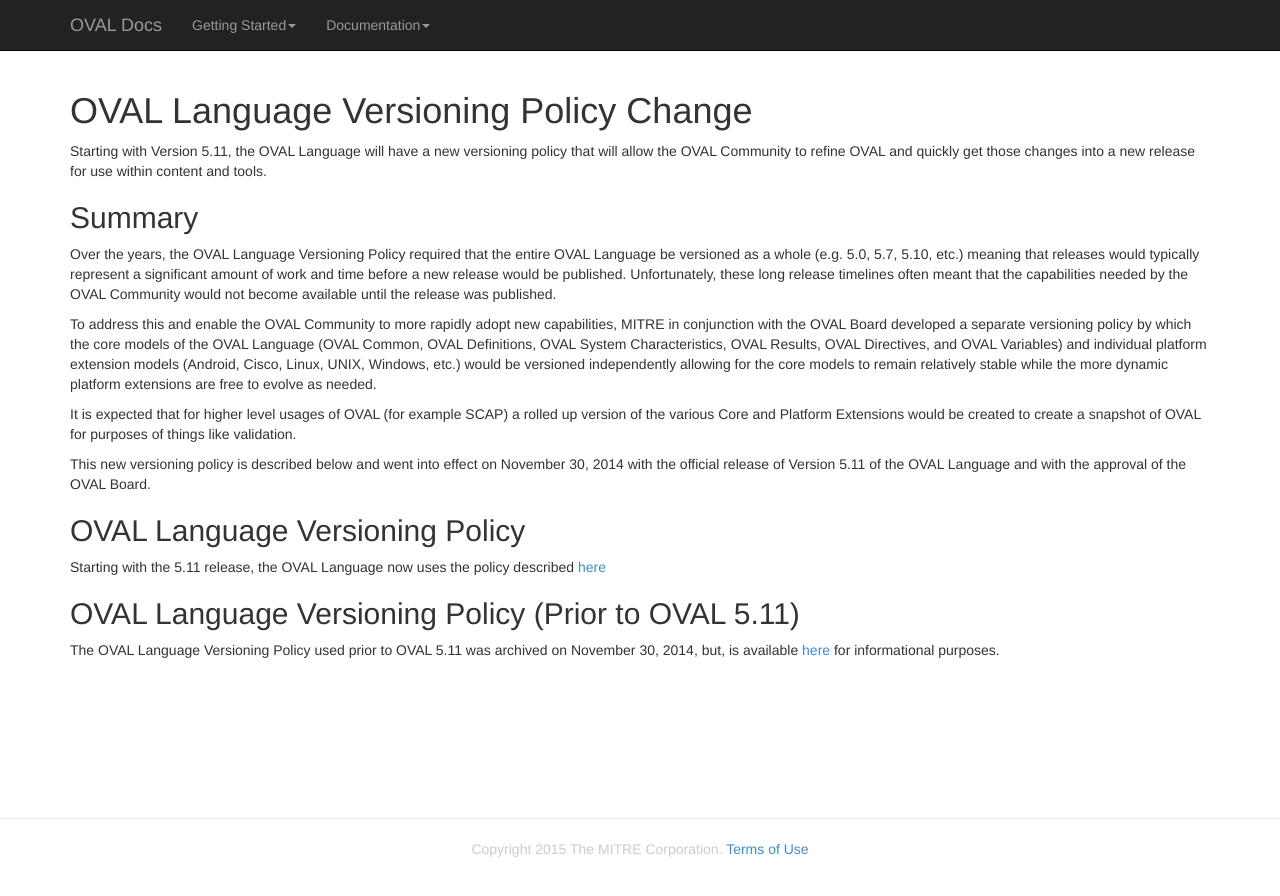
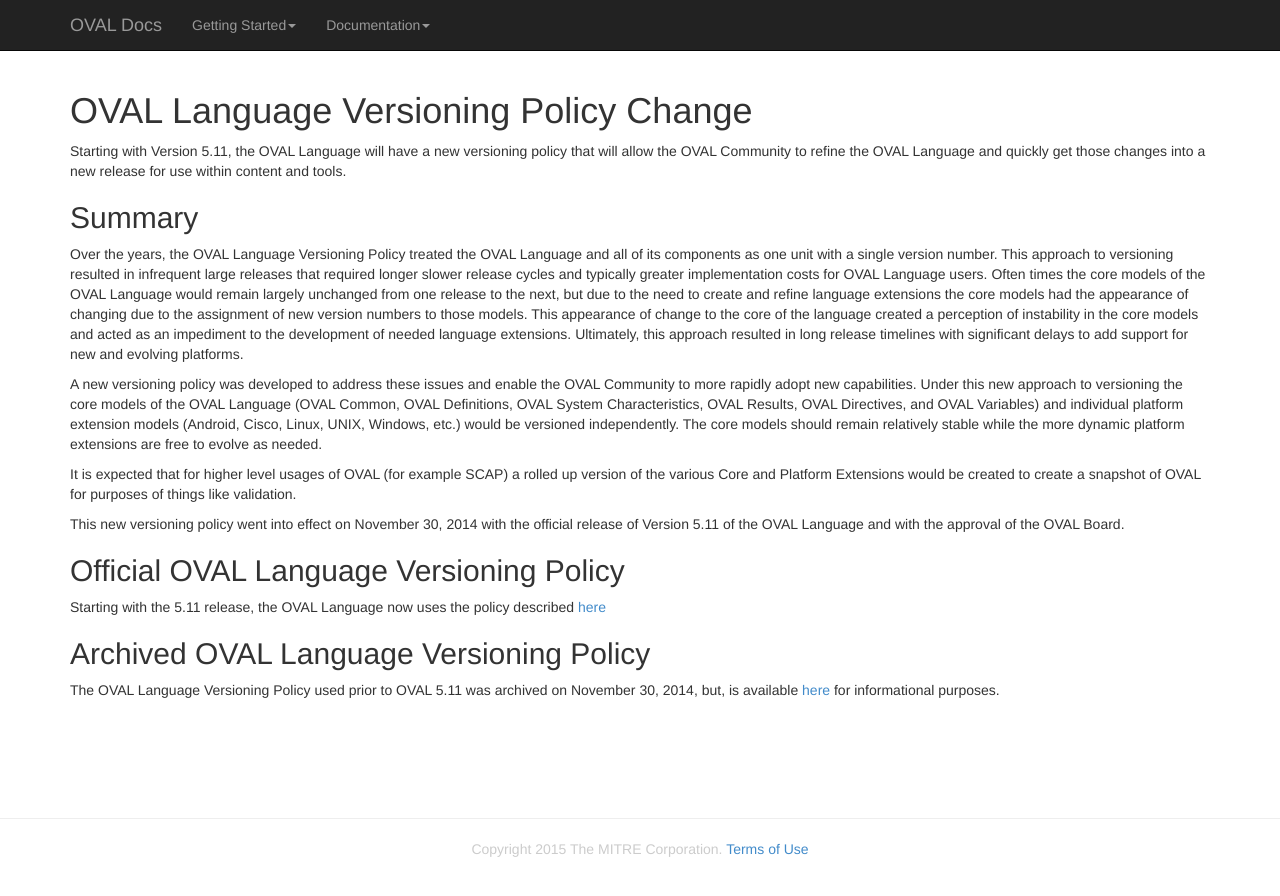
Before and after one commit to OVALProject/ovalproject.github.io, a Jekyll site: the page built from documentation/policy/versioning/policy_update.md, in a window 1280 px wide. Shown: the top 896 px of the page. Built offline with Jekyll 4.4.1, drawn with Linux system fonts in a browser that asks for light colours; Markdown is read by kramdown in place of the engine named in the settings.

Commit message:
updated versioning documentation

```diff
--- a/documentation/policy/versioning/policy_update.md
+++ b/documentation/policy/versioning/policy_update.md
@@ -4,41 +4,46 @@ layout: flat
 ---
 
 <p>Starting with Version 5.11, the OVAL Language will have a new versioning
-policy that will allow the OVAL Community to refine OVAL and quickly get those
+policy that will allow the OVAL Community to refine the OVAL Language and quickly get those
 changes into a new release for use within content and tools.</p>
 
 <h2>Summary</h2>
 
-<p>Over the years, the OVAL Language Versioning Policy required that the entire
-OVAL Language be versioned as a whole (e.g. 5.0, 5.7, 5.10, etc.) meaning that
-releases would typically represent a significant amount of work and time before
-a new release would be published.  Unfortunately, these long release timelines
-often meant that the capabilities needed by the OVAL Community would not become
-available until the release was published.</p>
+<p>Over the years, the OVAL Language Versioning Policy treated the OVAL Language
+and all of its components as one unit with a single version number. This approach
+to versioning resulted in infrequent large releases that required longer slower
+release cycles and typically greater implementation costs for OVAL Language users.
+Often times the core models of the OVAL Language would remain largely unchanged
+from one release to the next, but due to the need to create and refine language
+extensions the core models had the appearance of changing due to the assignment
+of new version numbers to those models. This appearance of change to the core of
+the language created a perception of instability in the core models and acted as
+an impediment to the development of needed language extensions. Ultimately, this
+approach resulted in long release timelines with significant delays to add support
+for new and evolving platforms.</p>
 
-<p>To address this and enable the OVAL
-Community to more rapidly adopt new capabilities, MITRE in conjunction with the
-OVAL Board developed a separate versioning policy by which the core models of
-the OVAL Language (OVAL Common, OVAL Definitions, OVAL System Characteristics,
-OVAL Results, OVAL Directives, and OVAL Variables) and individual platform
-extension models (Android, Cisco, Linux, UNIX, Windows, etc.) would be
-versioned independently allowing for the core models to remain relatively stable
+<p>A new versioning policy was developed to address these issues and enable the
+OVAL Community to more rapidly adopt new capabilities. Under this new approach
+to versioning the core models of the OVAL Language (OVAL Common, OVAL Definitions,
+OVAL System Characteristics, OVAL Results, OVAL Directives, and OVAL Variables)
+and individual platform extension models (Android, Cisco, Linux, UNIX, Windows, etc.)
+would be versioned independently. The core models should remain relatively stable
 while the more dynamic platform extensions are free to evolve as needed.</p>
 
 <p>It is expected that for higher level usages of OVAL (for example SCAP) a rolled up
 version of the various Core and Platform Extensions would be created to create a
 snapshot of OVAL for purposes of things like validation.</p>
 
-<p>This new versioning policy is described below and went into effect on November 30, 2014
+<p>This new versioning policy went into effect on November 30, 2014
 with the official release of Version 5.11 of the OVAL Language and with the
 approval of the OVAL Board.</p>
 
-<h2>OVAL Language Versioning Policy</h2>
+<h2>Official OVAL Language Versioning Policy</h2>
 
 <p>Starting with the 5.11 release, the OVAL Language now uses the policy described
 <a href="./">here</a></p>
 
-<h2>OVAL Language Versioning Policy (Prior to OVAL 5.11)</h2>
+<h2>Archived OVAL Language Versioning Policy</h2>
 
 <p>The OVAL Language Versioning Policy used prior to OVAL 5.11 was archived
 on November 30, 2014, but, is available <a href="oldpolicy">here</a> for
```
Also changed, not shown: documentation/policy/versioning/index.md (+18 -21 lines).
